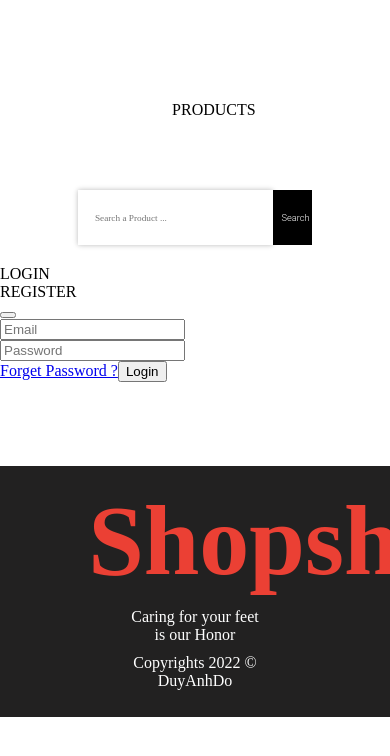
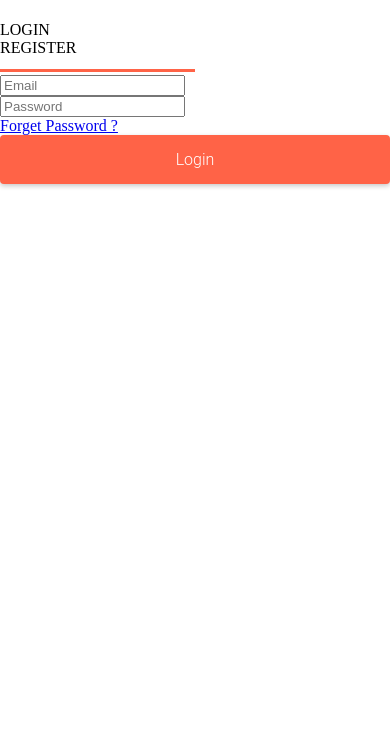
Before and after one commit to doduyanh99/Final-Project-2022-Shoeshop-master, a React (Create React App) app in the folder frontend/my-app/: page /login in a window 390 px wide. Shown: the top 756 px of the page. Built offline with nearby package versions, Linux system fonts and the light colour scheme; what react-alert-template-basic would draw is missing.

Commit message:
fix: css Login

```diff
--- a/frontend/my-app/src/component/User/LoginSignUp.css
+++ b/frontend/my-app/src/component/User/LoginSignUp.css
@@ -0,0 +1,212 @@
+.LoginSignUpContainer {
+    width: 100vw;
+    height: 100vh;
+    max-width: 100%;
+    display: flex;
+    justify-content: center;
+    align-items: center;
+    background-color: rgb(231, 231, 231);
+    position: fixed;
+    top: 0%;
+    left: 0;
+  }
+
+  .LoginSignUpBox {
+    background-color: white;
+    width: 25vw;
+    height: 70vh;
+    box-sizing: border-box;
+    overflow: hidden;
+  }
+  .login_signUp_toggle {
+    display: flex;
+    height: 3vmax;
+  }
+  .login_signUp_toggle > p {
+    color: rgba(0, 0, 0, 0.678);
+    font: 300 1vmax "Roboto";
+    transition: all 0.5s;
+    cursor: pointer;
+    display: grid;
+    place-items: center;
+    width: 100%;
+  }
+  .login_signUp_toggle > p:hover {
+    color: tomato;
+  }
+
+  .LoginSignUpBox > div > button {
+    background-color: tomato;
+    height: 3px;
+    width: 50%;
+    border: none;
+    transition: all 0.5s;
+  }
+
+  .loginForm,
+  .signUpForm {
+    display: flex;
+    flex-direction: column;
+    align-items: center;
+    margin: auto;
+    padding: 2vmax;
+    justify-content: space-evenly;
+    height: 70%;
+    transition: all 0.5s;
+  }
+
+  .signUpForm {
+    transform: translateY(-100%) translateX(-100vmax);
+  }
+
+  .loginForm > div,
+  .signUpForm > div {
+    display: flex;
+    width: 100%;
+    align-items: center;
+  }
+  .loginForm > div > input,
+  .signUpForm > div > input {
+    padding: 1vmax 4vmax;
+    padding-right: 1vmax;
+    width: 100%;
+    box-sizing: border-box;
+    border: 1px solid rgba(0, 0, 0, 0.267);
+    border-radius: 4px;
+    font: 300 0.9vmax cursive;
+    outline: none;
+  }
+
+  .loginForm > div > svg,
+  .signUpForm > div > svg {
+    position: absolute;
+    transform: translateX(1vmax);
+    font-size: 1.6vmax;
+    color: rgba(0, 0, 0, 0.623);
+  }
+
+  .loginForm > a {
+    color: rgba(0, 0, 0, 0.651);
+    text-decoration: none;
+    align-self: flex-end;
+    transition: all 0.5s;
+    font: 500 0.8vmax "Gill Sans";
+  }
+
+  .loginForm > a:hover {
+    color: black;
+  }
+
+  #registerImage > img {
+    width: 3vmax;
+    border-radius: 100%;
+  }
+  #registerImage > input {
+    display: flex;
+    padding: 0%;
+  }
+
+  #registerImage > input::file-selector-button {
+    cursor: pointer;
+    width: 100%;
+    z-index: 2;
+    height: 5vh;
+    border: none;
+    margin: 0%;
+    font: 400 0.8vmax cursive;
+    transition: all 0.5s;
+    padding: 0 1vmax;
+    color: rgba(0, 0, 0, 0.623);
+    background-color: rgb(255, 255, 255);
+  }
+
+  #registerImage > input::file-selector-button:hover {
+    background-color: rgb(235, 235, 235);
+  }
+
+  .loginBtn,
+  .signUpBtn {
+    border: none;
+    background-color: tomato;
+    color: white;
+    font: 300 0.9vmax "Roboto";
+    width: 100%;
+    padding: 0.8vmax;
+    cursor: pointer;
+    transition: all 0.5s;
+    border-radius: 4px;
+    outline: none;
+    box-shadow: 0 2px 5px rgba(0, 0, 0, 0.219);
+  }
+
+  .loginBtn:hover,
+  .signUpBtn:hover {
+    background-color: rgb(179, 66, 46);
+  }
+
+  .shiftToLeft {
+    transform: translateX(-100%);
+  }
+  .shiftToNeutral {
+    transform: translateX(0%);
+  }
+
+  .shiftToNeutralForm {
+    transform: translateX(0%) translateY(-100%);
+  }
+
+  .shiftToRight {
+    transform: translateX(100%);
+  }
+
+  @media screen and (max-width: 600px) {
+    .LoginSignUpContainer {
+      background-color: white;
+    }
+    .LoginSignUpBox {
+      width: 100vw;
+      height: 95vh;
+    }
+    .login_signUp_toggle {
+      height: 5vmax;
+    }
+    .login_signUp_toggle > p {
+      font: 300 1.5vmax "Roboto";
+    }
+
+    .loginForm,
+    .signUpForm {
+      padding: 5vmax;
+    }
+
+    .loginForm > div > input,
+    .signUpForm > div > input {
+      padding: 2.5vmax 5vmax;
+      font: 300 1.7vmax cursive;
+    }
+
+    .loginForm > div > svg,
+    .signUpForm > div > svg {
+      font-size: 2.8vmax;
+    }
+
+    .loginForm > a {
+      font: 500 1.8vmax "Gill Sans";
+    }
+
+    #registerImage > img {
+      width: 8vmax;
+      border-radius: 100%;
+    }
+
+    #registerImage > input::file-selector-button {
+      height: 7vh;
+      font: 400 1.8vmax cursive;
+    }
+
+    .loginBtn,
+    .signUpBtn {
+      font: 300 1.9vmax "Roboto";
+      padding: 1.8vmax;
+    }
+  }
```
